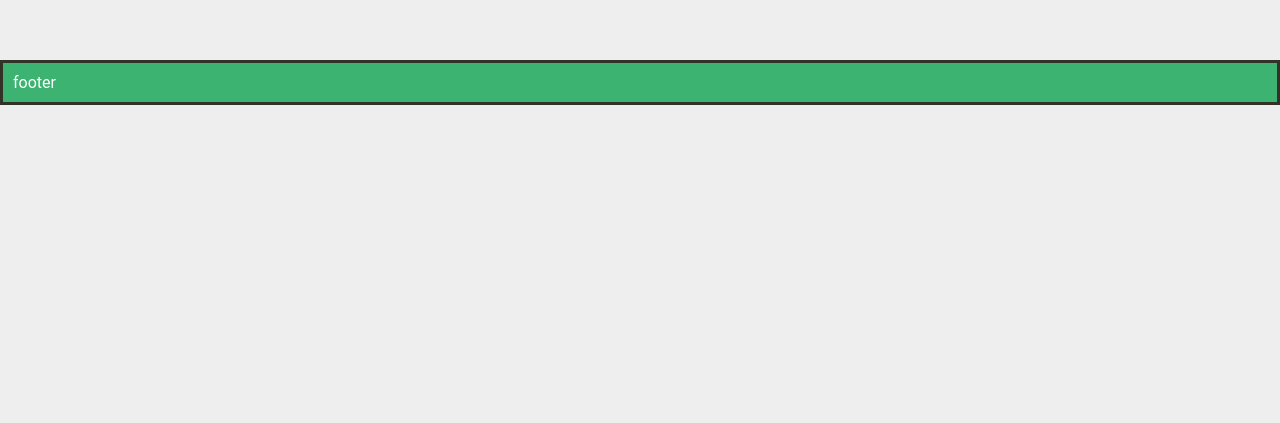
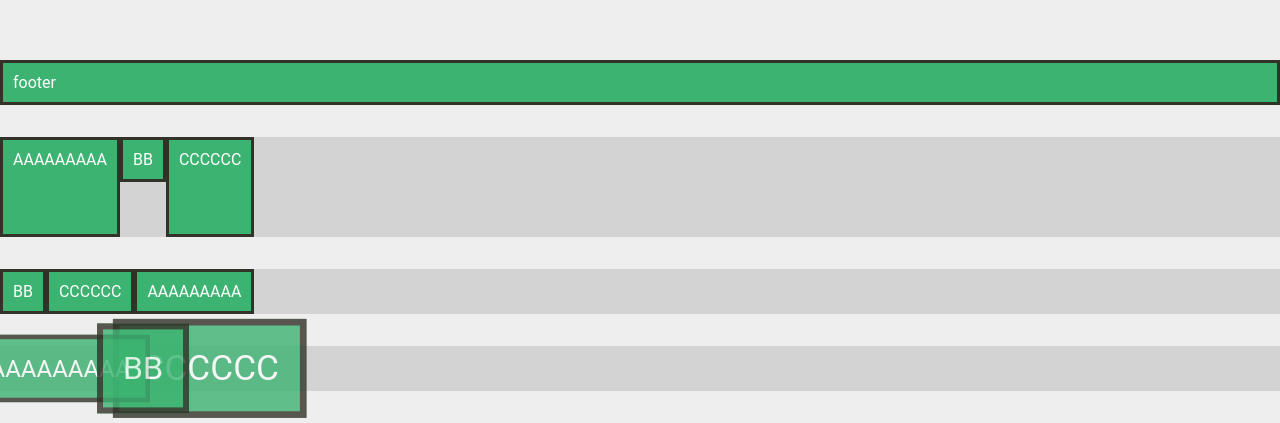
Before and after one commit to rugii913/javascript-css-html-example, a plain HTML site: page flex-and-grid/flex/01.html in a window 1280 px wide. Shown: the part 2999-3422 px from the top of the page. Before the commit the page ends 3136 px from the top, so only its background shows below. Drawn offline with Linux system fonts and the light colour scheme.

Commit message:
플렉스,그리드-플렉스 핵심정리-개별 아이템 속성
플렉스 핵심정리 - 개별 아이템 속성
- align-self
- order
- z-index

```diff
--- a/flex-and-grid/flex/01.css
+++ b/flex-and-grid/flex/01.css
@@ -193,3 +193,42 @@ body>div {
   flex: 1 auto;
   padding: 1.5rem;
 }
+
+.flex-container-8-1 {
+  display: flex;
+  height: 100px;
+}
+.flex-container-8-1>.flex-item:nth-child(2) {
+  align-self: flex-start;
+}
+
+.flex-container-8-2 {
+  display: flex;
+}
+.flex-container-8-2>.flex-item:nth-child(1) {
+  order: 3;
+}
+.flex-container-8-2>.flex-item:nth-child(2) {
+  order: 1;
+}
+.flex-container-8-2>.flex-item:nth-child(3) {
+  order: 2;
+}
+
+.flex-container-8-3 {
+  display: flex;
+}
+.flex-container-8-3>.flex-item {
+  opacity: 0.8;
+}
+.flex-container-8-3>.flex-item:nth-child(1) {
+  transform: scale(1.5);
+  z-index: 1;
+}
+.flex-container-8-3>.flex-item:nth-child(2) {
+  transform: scale(2);
+  z-index: 2;
+}
+.flex-container-8-3>.flex-item:nth-child(3) {
+  transform: scale(2.2);
+}
--- a/flex-and-grid/flex/01.html
+++ b/flex-and-grid/flex/01.html
@@ -137,6 +137,28 @@
     </section>
     <footer class="footer flex-item">footer</footer>
   </div>
+
+  <!-- Flex 핵심정리 #8 - 개별 아이템 속성 -->
+   <!-- align-self -->
+  <div class="flex-container flex-container-8-1">
+    <div class="flex-item">AAAAAAAAA</div>
+    <div class="flex-item">BB</div>
+    <div class="flex-item">CCCCCC</div>
+  </div>
+
+  <!-- order -->
+  <div class="flex-container flex-container-8-2">
+    <div class="flex-item">AAAAAAAAA</div>
+    <div class="flex-item">BB</div>
+    <div class="flex-item">CCCCCC</div>
+  </div>
+
+  <!-- z-index -->
+  <div class="flex-container flex-container-8-3">
+    <div class="flex-item">AAAAAAAAA</div>
+    <div class="flex-item">BB</div>
+    <div class="flex-item">CCCCCC</div>
+  </div>
 </body>
 
 </html>
```
